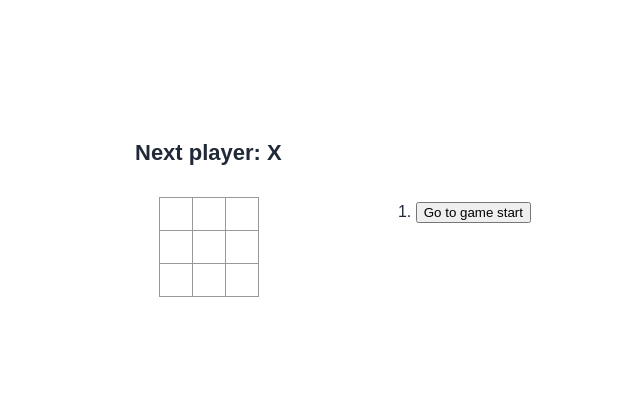
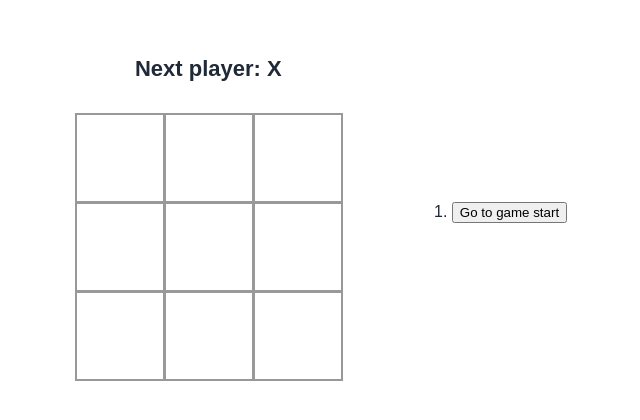
Before and after one commit to fiddel-cmd/react-docs-practice, a React (Create React App) app: page / in a window 1280 px wide. Shown: the part 208-628 px from the top of the page, without its empty margins (319-959 px from the left). Built offline with nearby package versions, Linux system fonts and the light colour scheme.

Commit message:
style : add Square hover effect

```diff
--- a/src/styles.css
+++ b/src/styles.css
@@ -3,10 +3,10 @@
 }
 
 body {
-  font-family:Arial, Helvetica, sans-serif;
+  font-family: Arial, Helvetica, sans-serif;
   margin: 20px;
   padding: 0;
-  color:#1f2937 ;
+  color: #1f2937;
 }
 
 h1 {
@@ -59,23 +59,30 @@ body {
 
 .square {
   background: #fff;
-  border: 1px solid #999;
+  border: 2px solid #999;
   float: left;
-  font-size: 24px;
+  font-size: 36px;
   font-weight: bold;
-  line-height: 34px;
-  height: 34px;
+  height: 90px;
   margin-right: -1px;
   margin-top: -1px;
   padding: 0;
-  text-align: center;
-  width: 34px;
+  width: 90px;
+  cursor: pointer;
+  transition: background 0.2s ease, transform 0.1s ease;
+  justify-content: center;
+  align-items: center;
+  display: flex;
+
+}
+sqaure:hover{
+  background-color: #f0f0f0;
 }
 
 .board-row:after {
   clear: both;
   content: '';
-  display: table;
+  display: flex;
 }
 
 .status {
@@ -85,8 +92,9 @@ body {
   padding: 12px 24px;
   background: white;
   border-radius: 10px;
-  box-shadow: 0 4px 12px rgb(0,0,0,0,08);
+  box-shadow: 0 4px 12px rgb(0, 0, 0, 0, 08);
 }
+
 .game {
   display: flex;
   flex-direction: row;
@@ -101,7 +109,8 @@ body {
 .game-info {
   margin-left: 20px;
 }
-.game-board{
+
+.game-board {
   display: flex;
   flex-direction: column;
   align-items: center;
```
